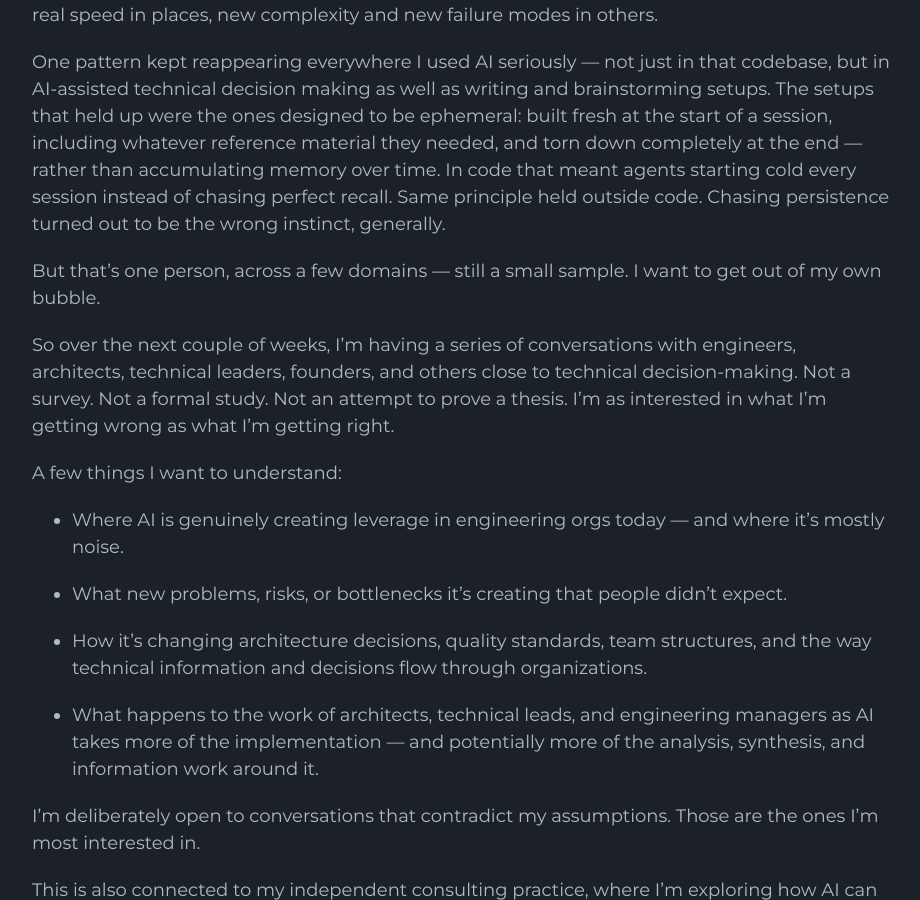
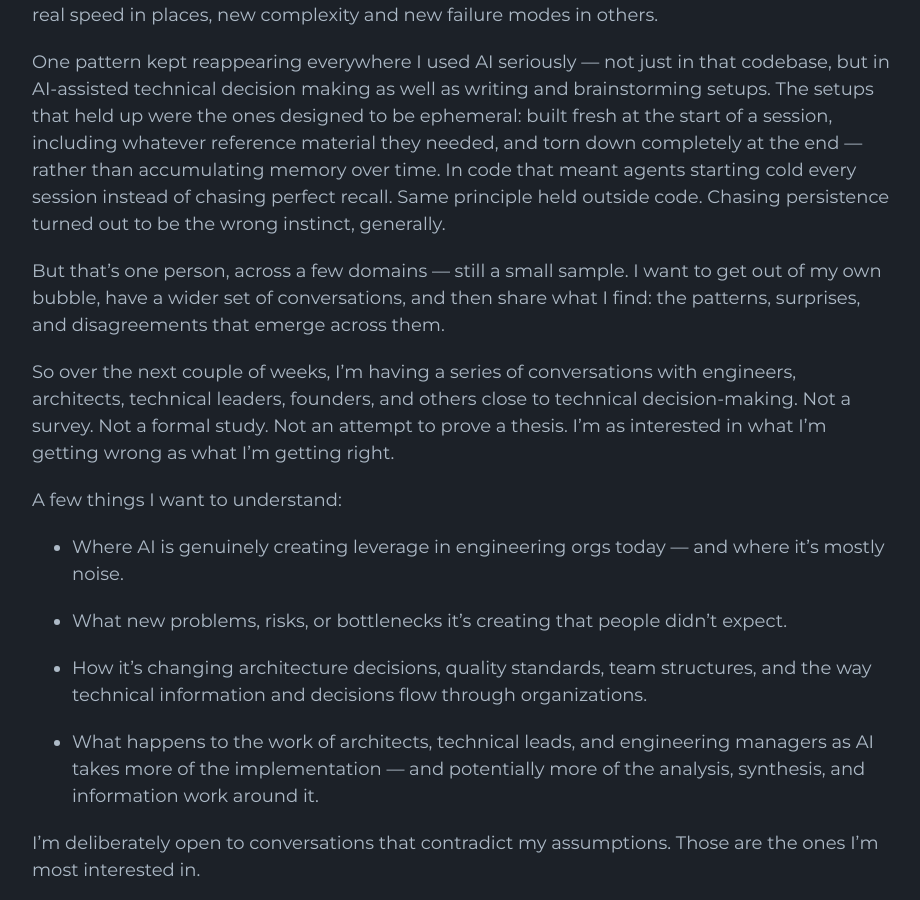
Before and after one commit to n42r/n42r.github.io, a Jekyll site: the page built from _posts/2026-09-26-getting-out-of-my-own-bubble.md, in a window 1280 px wide and 900 px high, scrolled down 399 px. Shown: the whole window, without its empty margins (178-1098 px from the left). Built offline with Jekyll 4.4.1, drawn with Linux system fonts in a browser that asks for light colours.

Commit message:
Update 2026-09-26-getting-out-of-my-own-bubble.md

```diff
--- a/_posts/2026-09-26-getting-out-of-my-own-bubble.md
+++ b/_posts/2026-09-26-getting-out-of-my-own-bubble.md
@@ -15,7 +15,7 @@ I've spent the last year exploring this hands-on — most concretely in code, bu
 
 One pattern kept reappearing everywhere I used AI seriously — not just in that codebase, but in AI-assisted technical decision making as well as writing and brainstorming setups. The setups that held up were the ones designed to be ephemeral: built fresh at the start of a session, including whatever reference material they needed, and torn down completely at the end — rather than accumulating memory over time. In code that meant agents starting cold every session instead of chasing perfect recall. Same principle held outside code. Chasing persistence turned out to be the wrong instinct, generally.
 
-But that's one person, across a few domains — still a small sample. I want to get out of my own bubble.
+But that's one person, across a few domains — still a small sample. I want to get out of my own bubble, have a wider set of conversations, and then share what I find: the patterns, surprises, and disagreements that emerge across them.
 
 So over the next couple of weeks, I'm having a series of conversations with engineers, architects, technical leaders, founders, and others close to technical decision-making. Not a survey. Not a formal study. Not an attempt to prove a thesis. I'm as interested in what I'm getting wrong as what I'm getting right.
 
```
